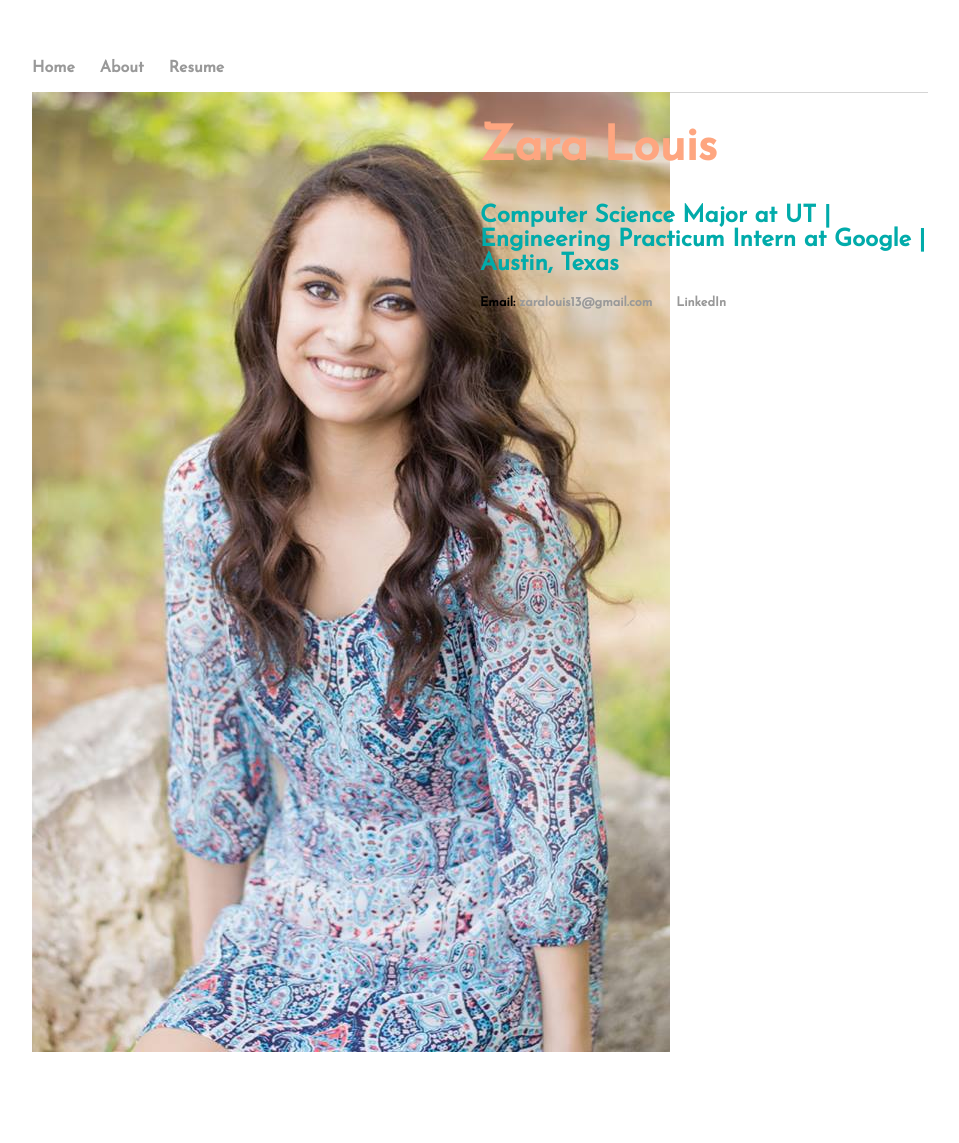
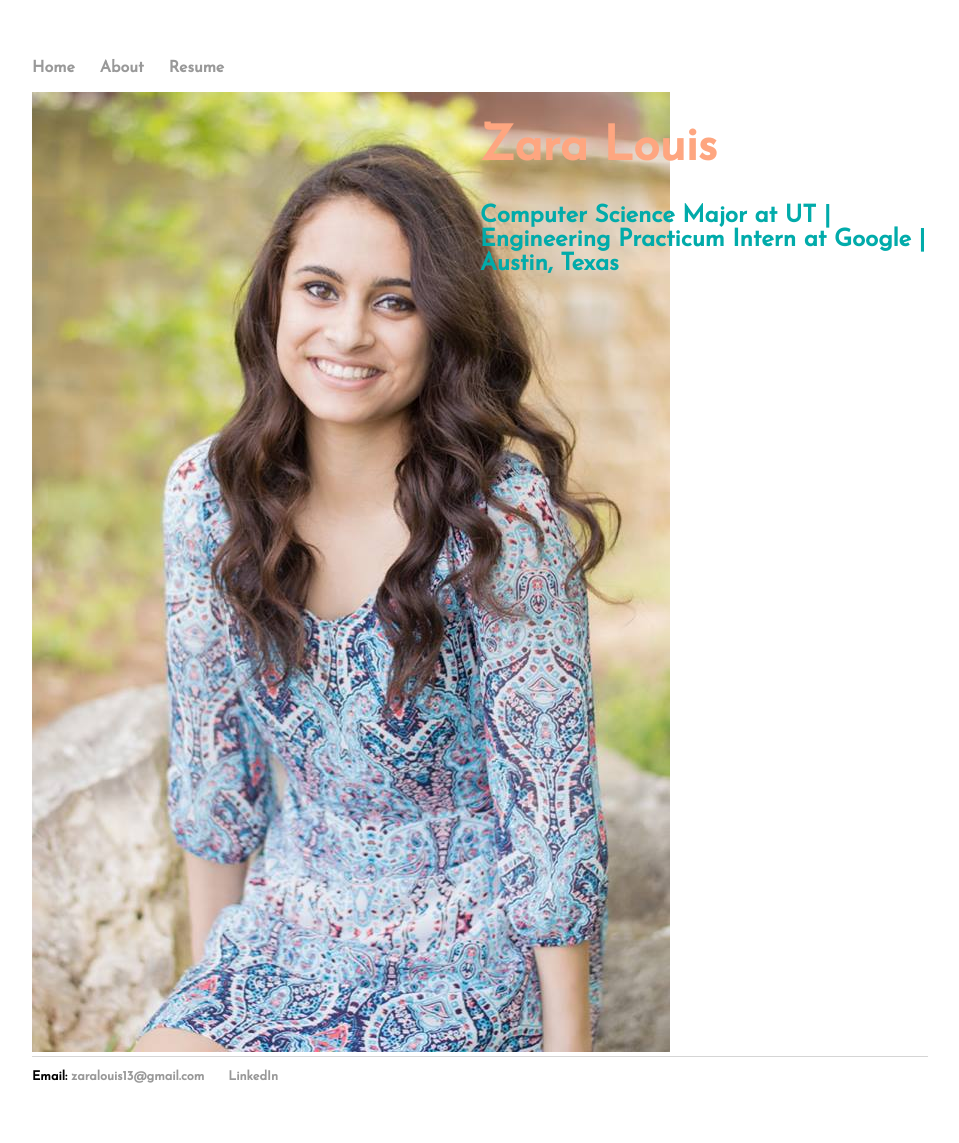
Before and after one commit to zaralouis/zaralouis.github.io, a Jekyll site: the page built from index.html, in a window 1280 px wide. Shown: the whole page, without its empty margins (160-1119 px from the left). Built offline with Jekyll 4.4.1, drawn with Linux system fonts in a browser that asks for light colours; before the commit the page ends 1056 px from its top, so only the background shows below that.

Commit message:
Update index.html

```diff
--- a/index.html
+++ b/index.html
@@ -8,6 +8,7 @@
 </head>
 <div class="blurb">
 	<body bgcolor="#FFFFFF">
+	<div style="width: 100%;">
 		<div id="leftdiv" style="width: 50%; float: left;">
 			<img src="profilepic.jpg"/>
 		</div>
@@ -15,5 +16,7 @@
 	<h1><font color="#FEA680">Zara Louis</font></h1>
 	<h2><font color="#01ABAA">Computer Science Major at UT | Engineering Practicum Intern at Google | Austin, Texas</font></h2>
 		</div>
+		</div>
+		<div style="clear:both"></div>
 			</body>
 </div><!-- /.blurb -->
```
